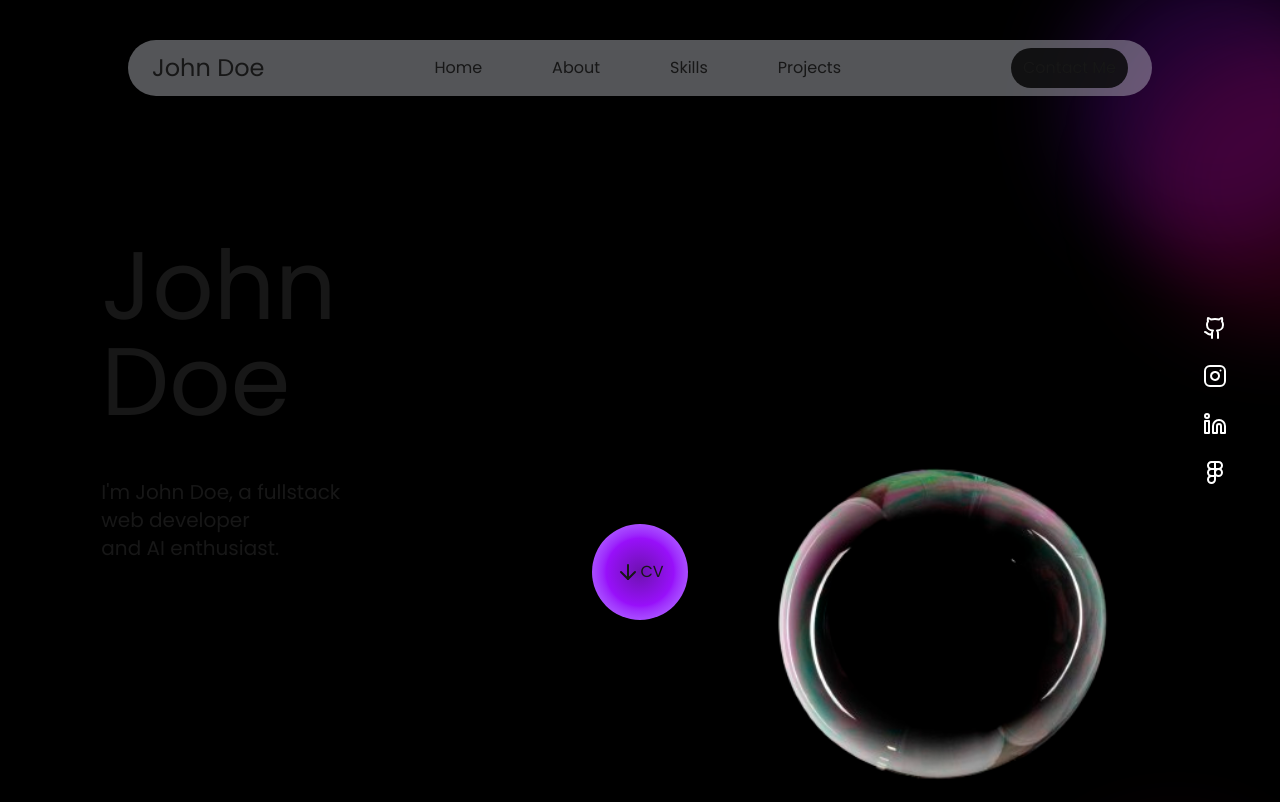
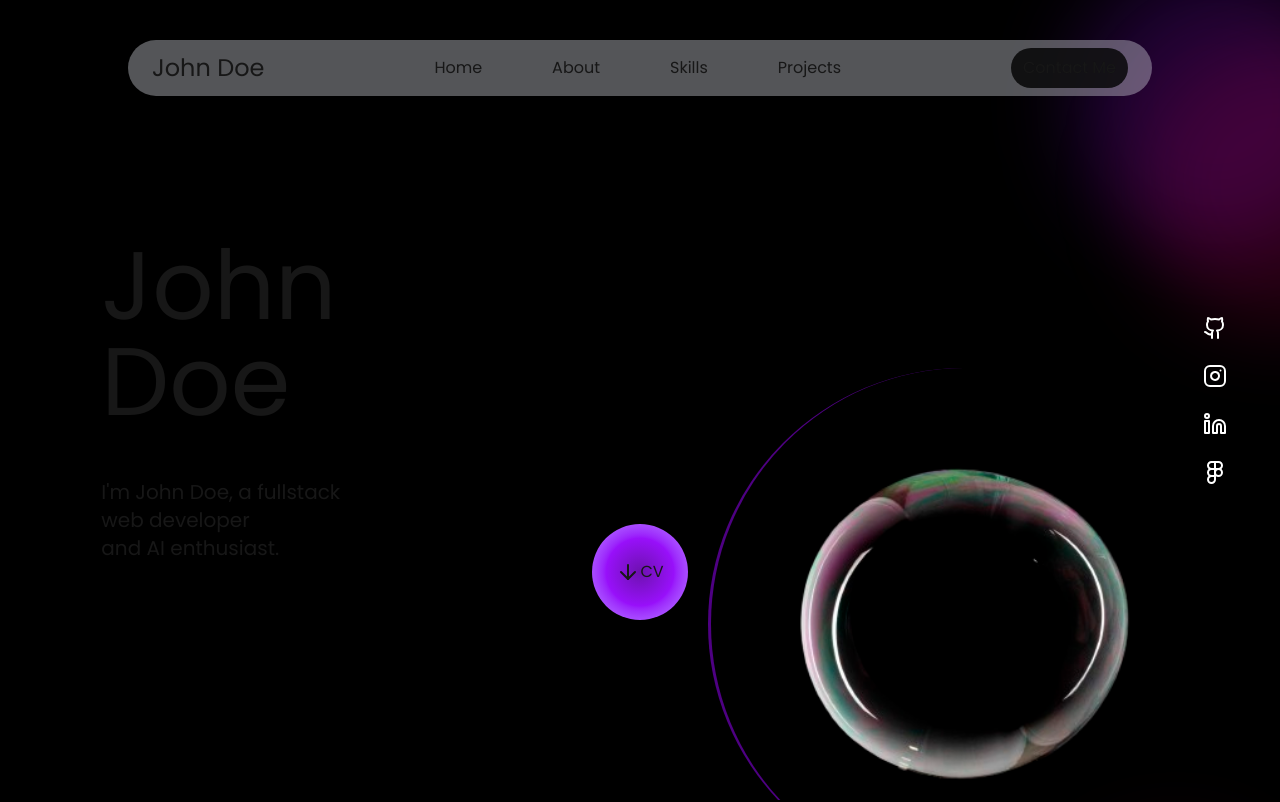
Before and after one commit to rahul-p19/Srijan25_SnapSyntax_idk-css, a Next.js app: page / in a window 1280 px wide. Shown: the top 802 px of the page. Built offline with nearby package versions, Linux system fonts and the light colour scheme.

Commit message:
add border

```diff
--- a/components/Home.jsx
+++ b/components/Home.jsx
@@ -57,7 +57,7 @@ export default function Home() {
         </div>
         </div>
       </div>
-        <img src='/bubbles.png' className='w-2/5 h-auto aspect-square object-cover absolute -bottom-20 right-20' />
+        <img src='/bubbles.png' className='w-2/5 h-auto aspect-square rounded-full border-l-3 border-l-purple-700/60 object-cover absolute -bottom-20 right-15' />
         <div className={`h-72 -top-10 -right-20 aspect-square rounded-full bg-purple-600/20 blur-2xl border text-transparent absolute`}></div>
         <div className={`h-72 top-10 -right-36 aspect-square rounded-full bg-pink-700/20 blur-2xl border text-transparent absolute`}></div>
     </div>
```
